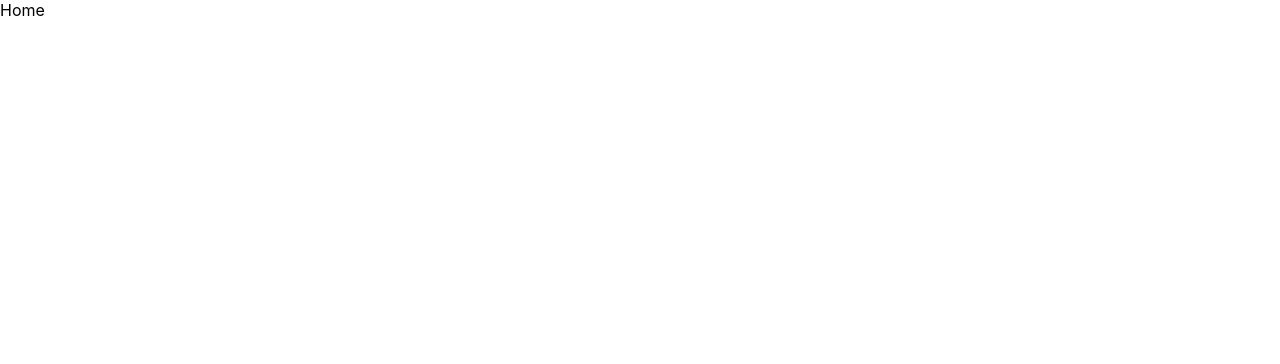
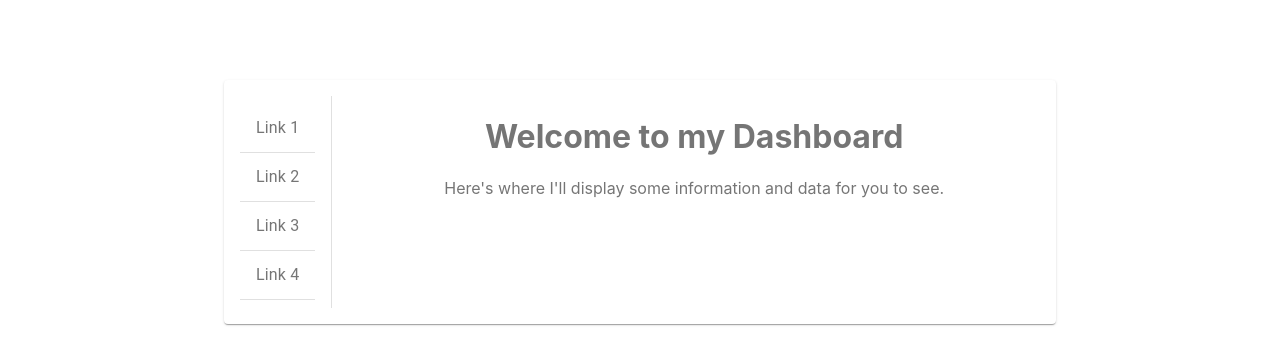
Before and after one commit to KWSaunders/pluqo-template, a React (Create React App) app in the folder frontend/: page / in a window 1280 px wide. Shown: the top 364 px of the page. Built offline with nearby package versions, Linux system fonts and the light colour scheme.

Commit message:
initial dashboard design

```diff
--- a/frontend/package.json
+++ b/frontend/package.json
@@ -3,6 +3,7 @@
   "version": "0.1.0",
   "private": true,
   "dependencies": {
+    "@material-ui/core": "^4.12.4",
     "@testing-library/jest-dom": "^5.16.5",
     "@testing-library/react": "^13.4.0",
     "@testing-library/user-event": "^13.5.0",
--- a/frontend/src/App.js
+++ b/frontend/src/App.js
@@ -2,12 +2,13 @@ import logo from './logo.svg';
 import './App.css';
 import Home from './components/Home';
 import { BrowserRouter as Router, Routes, Route } from "react-router-dom";
+import HomePage from './pages/HomePage';
 function App() {
   return (
     <div>
       <Router>
         <Routes>
-          <Route path="/" element={<Home />} />
+          <Route path="/" element={<HomePage />} />
         </Routes>
       </Router>
     </div>
--- /dev/null
+++ b/frontend/src/components/Dashboard.js
@@ -0,0 +1,56 @@
+import React from 'react';
+import { makeStyles } from '@material-ui/core/styles';
+import Paper from '@material-ui/core/Paper';
+import List from '@material-ui/core/List';
+import ListItem from '@material-ui/core/ListItem';
+import ListItemText from '@material-ui/core/ListItemText';
+
+const useStyles = makeStyles((theme) => ({
+  paper: {
+    padding: theme.spacing(2),
+    textAlign: 'center',
+    color: theme.palette.text.secondary,
+    maxWidth: '800px',
+    margin: 'auto',
+    marginTop: theme.spacing(10),
+    display: 'flex',
+  },
+  linkList: {
+    borderRight: `1px solid ${theme.palette.divider}`,
+    paddingRight: theme.spacing(2),
+  },
+  linkItem: {
+    borderBottom: `1px solid ${theme.palette.divider}`,
+  },
+  content: {
+    flexGrow: 1,
+    paddingLeft: theme.spacing(2),
+  },
+}));
+
+export default function Dashboard() {
+  const classes = useStyles();
+
+  return (
+    <Paper className={classes.paper}>
+      <List className={classes.linkList}>
+        <ListItem button className={classes.linkItem}>
+          <ListItemText primary="Link 1" />
+        </ListItem>
+        <ListItem button className={classes.linkItem}>
+          <ListItemText primary="Link 2" />
+        </ListItem>
+        <ListItem button className={classes.linkItem}>
+          <ListItemText primary="Link 3" />
+        </ListItem>
+        <ListItem button className={classes.linkItem}>
+          <ListItemText primary="Link 4" />
+        </ListItem>
+      </List>
+      <div className={classes.content}>
+        <h1>Welcome to my Dashboard</h1>
+        <p>Here's where I'll display some information and data for you to see.</p>
+      </div>
+    </Paper>
+  );
+}
--- a/frontend/src/pages/HomePage.js
+++ b/frontend/src/pages/HomePage.js
@@ -1,10 +1,11 @@
 import React from 'react'
+import Dashboard from '../components/Dashboard'
 import Home from '../components/Home'
 
 export default function HomePage() {
   return (
       <div>
-      <Home />
+    <Dashboard />
       </div>
       )
 }
```
Also changed, not shown: 1 other file (tests, documents, lock files or other folders).
